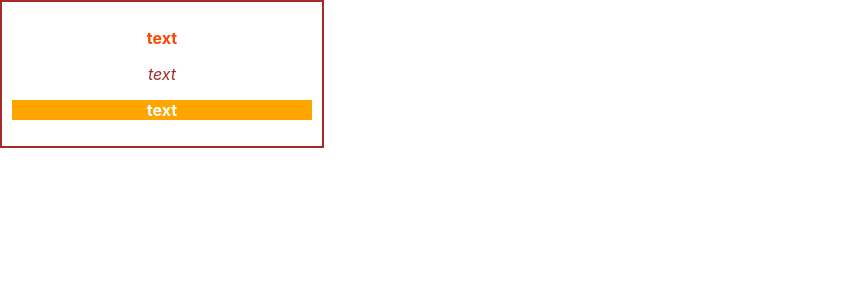
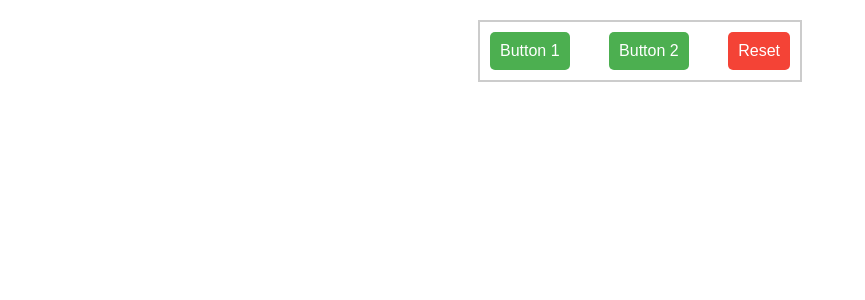
Before and after one commit to Adileshka18/react_tasks, a React (Create React App) app: page / in a window 1280 px wide. Shown: the top 300 px of the page, without its empty margins (0-865 px from the left). Built offline with nearby package versions, Linux system fonts and the light colour scheme.

Commit message:
Task-105

```diff
--- a/src/App.js
+++ b/src/App.js
@@ -1,40 +1,50 @@
 import React from 'react';
 import styled from 'styled-components';
 
+// Стилизованный компонент для div
 const StyledDiv = styled.div`
+  display: flex;
+  justify-content: space-between;
   width: 300px;
-  border: 2px solid brown;
+  margin: 20px auto;
   padding: 10px;
+  border: 2px solid #ccc;
   text-align: center;
 `;
 
+// Стилизованный компонент для кнопки
+const StyledButton = styled.button`
+  padding: 10px;
+  font-size: 16px;
+  cursor: pointer;
+  background-color: #4CAF50;
+  color: white;
+  border: none;
+  border-radius: 5px;
 
-const StyledP1 = styled.p`
-  color: orangered;
-  font-weight: bold;
+  &:disabled {
+    background-color: #ccc;
+    cursor: not-allowed;
+  }
+
+  &:last-child {
+    background-color: #f44336; /* Красный для reset кнопки */
+  }
 `;
 
-
-const StyledP2 = styled.p`
-  font-style: italic;
-  color: brown;
-`;
-
-
-const StyledP3 = styled.p`
-  background-color: orange;
-  font-weight: bold;
-  color: white;
-`;
-
-function App() {
+function Block({ isFirstDisabled }) {
   return (
     <StyledDiv>
-      <StyledP1>text</StyledP1>
-      <StyledP2>text</StyledP2>
-      <StyledP3>text</StyledP3>
+      {/* Первая кнопка с блокировкой, если isFirstDisabled = true */}
+      <StyledButton disabled={isFirstDisabled}>Button 1</StyledButton>
+
+      {/* Вторая кнопка, обычная */}
+      <StyledButton>Button 2</StyledButton>
+
+      {/* Третья кнопка типа reset */}
+      <StyledButton type="reset">Reset</StyledButton>
     </StyledDiv>
   );
 }
 
-export default App;
+export default Block;
```
